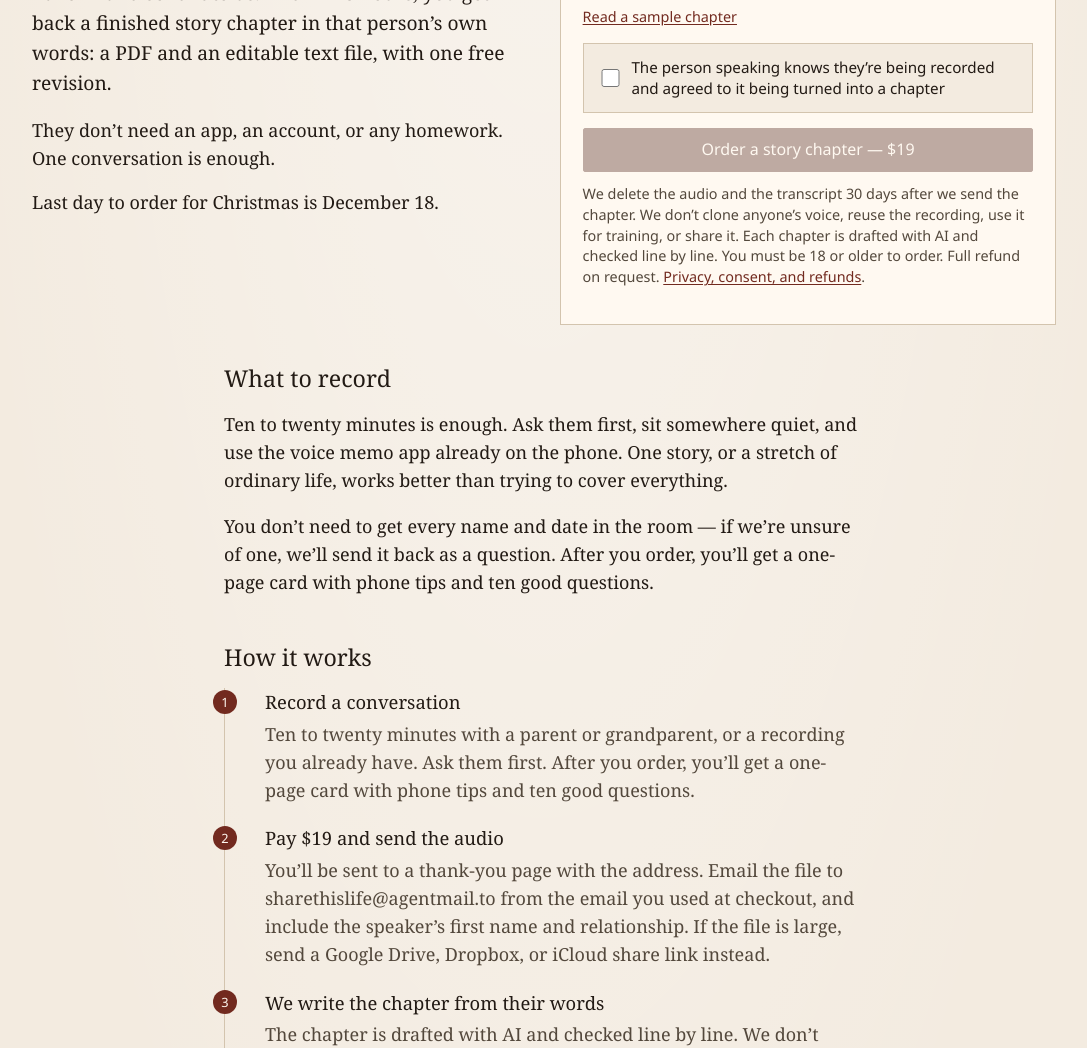
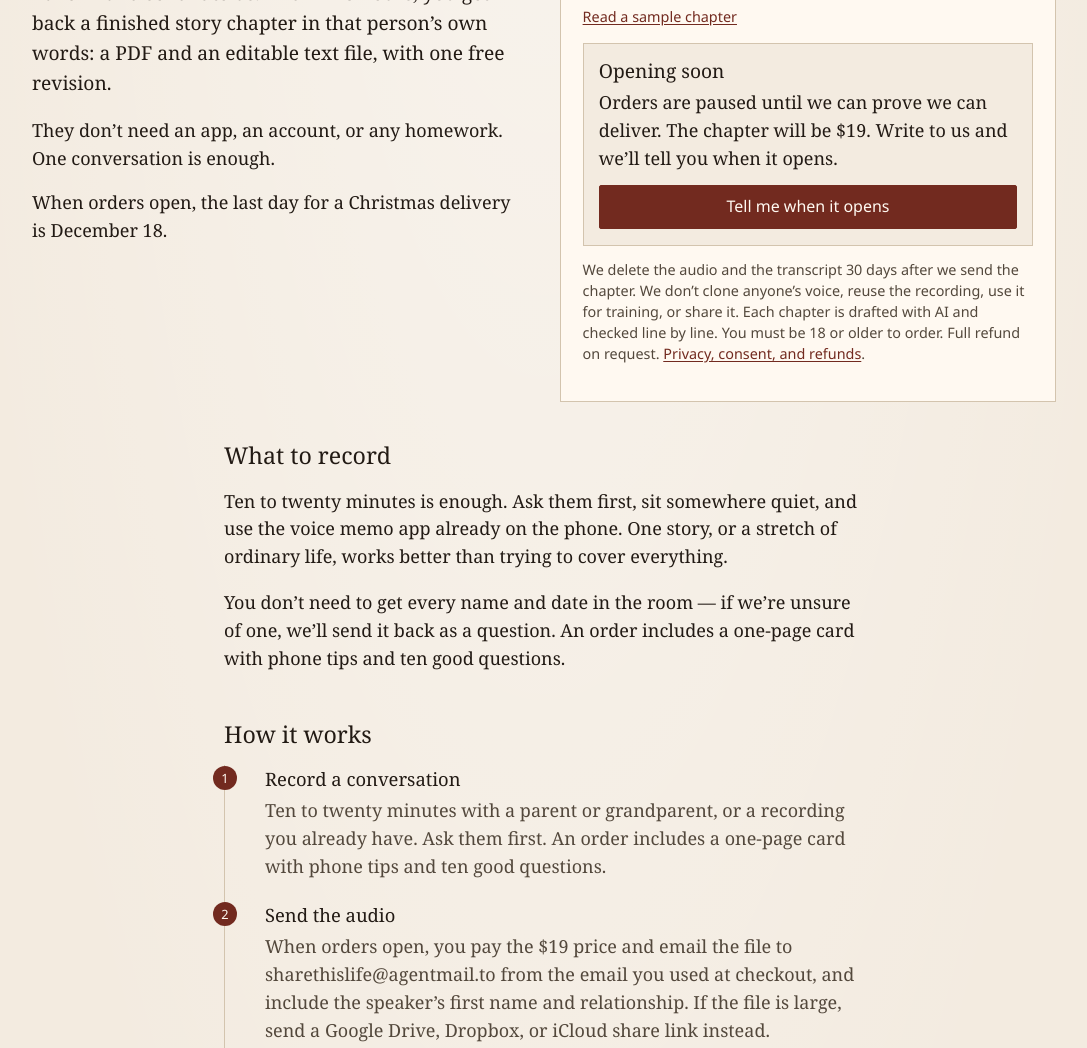
Before and after one commit to evanmack45/sharethislife.com, a plain HTML site: page index.html in a window 1280 px wide. Shown: the part 480-1528 px from the top of the page, without its empty margins (96-1183 px from the left). Drawn offline with Linux system fonts and the light colour scheme.

Commit message:
Pause orders behind ORDERS_OPEN; show Opening soon waitlist

```diff
--- a/css/site.css
+++ b/css/site.css
@@ -1118,3 +1118,36 @@ label.consent-label input[type="checkbox"] {
     break-inside: avoid;
   }
 }
+
+
+
+/* hidden must win over component display rules (e.g. .consent-box { display: block }) */
+[hidden] {
+  display: none !important;
+}
+/* Opening-soon / waitlist state */
+.opening-box {
+  margin: 1rem 0 0.9rem;
+  padding: 0.9rem 0.95rem 1rem;
+  border: 1px solid var(--line);
+  background: var(--paper);
+}
+
+.opening-title {
+  font-size: 1.2rem;
+  font-weight: 400;
+  margin: 0 0 0.4rem;
+  line-height: 1.25;
+}
+
+.opening-box p {
+  margin: 0 0 0.75rem;
+}
+
+.opening-box p:last-child {
+  margin-bottom: 0;
+}
+
+.opening-box .btn {
+  width: 100%;
+}
--- a/index.html
+++ b/index.html
@@ -41,7 +41,7 @@
         <h1>Record them at Thanksgiving. Get a chapter back in 48 hours.</h1>
         <p class="lede">Sit down with a parent or a grandparent for ten or twenty minutes — or use a recording you already have — and send it to us. Within 48 hours, you get back a finished story chapter in that person’s own words: a PDF and an editable text file, with one free revision.</p>
         <p>They don’t need an app, an account, or any homework. One conversation is enough.</p>
-        <p>Last day to order for Christmas is December 18.</p>
+        <p>When orders open, the last day for a Christmas delivery is December 18.</p>
       </section>
 
       <section class="offer-card" id="order" aria-labelledby="offer-title">
@@ -55,20 +55,24 @@
         <p>Every quote in the chapter comes from the recording. We don’t invent words. If we’re unsure of a name or a date, we send those back to you as questions.</p>
         <p class="fine"><a href="sample/">Read a sample chapter</a></p>
 
-        <div class="consent-box">
+        <div class="consent-box" data-orders-open-only hidden>
           <label class="consent-label" for="consent">
             <input type="checkbox" id="consent" name="consent">
             <span>The person speaking knows they’re being recorded and agreed to it being turned into a chapter</span>
           </label>
         </div>
 
-        <!-- Pay href comes from STRIPE_PAYMENT_LINK in js/config.js (one-line swap). -->
-        <p><a class="btn btn-primary" data-pay-link id="pay-link" href="#order" aria-disabled="true" tabindex="-1">Order a story chapter — $19</a></p>
-        <p class="placeholder-note" data-pay-placeholder-note id="pay-placeholder-note" hidden>Payment link coming. This button is a placeholder until a test Stripe link is connected.</p>
+        <!-- When ORDERS_OPEN is true, the pay href is set from STRIPE_PAYMENT_LINK in js/config.js after consent. The Stripe URL is not in this HTML. -->
+        <p data-orders-open-only hidden><a class="btn btn-primary" data-pay-link id="pay-link" href="#order" aria-disabled="true" tabindex="-1">Order a story chapter — $19</a></p>
+        <p class="placeholder-note" data-pay-placeholder-note data-orders-open-only id="pay-placeholder-note" hidden>Payment link coming. This button is a placeholder until a test Stripe link is connected.</p>
+
+        <div class="opening-box" data-orders-closed-only>
+          <h3 class="opening-title">Opening soon</h3>
+          <p>Orders are paused until we can prove we can deliver. The chapter will be $19. Write to us and we’ll tell you when it opens.</p>
+          <p><a class="btn btn-primary" data-waitlist-mailto href="mailto:sharethislife@agentmail.to?subject=Tell%20me%20when%20Share%20This%20Life%20opens">Tell me when it opens</a></p>
+        </div>
+
         <p class="fine">We delete the audio and the transcript 30 days after we send the chapter. We don’t clone anyone’s voice, reuse the recording, use it for training, or share it. Each chapter is drafted with AI and checked line by line. You must be 18 or older to order. Full refund on request. <a href="privacy.html">Privacy, consent, and refunds</a>.</p>
-        <noscript>
-          <p class="placeholder-note">Turn on JavaScript to use the order button, or write to sharethislife@agentmail.to.</p>
-        </noscript>
       </section>
     </div>
 
@@ -76,7 +80,7 @@
     <section class="section-block" id="what-to-record" aria-labelledby="record-title">
       <h2 id="record-title">What to record</h2>
       <p>Ten to twenty minutes is enough. Ask them first, sit somewhere quiet, and use the voice memo app already on the phone. One story, or a stretch of ordinary life, works better than trying to cover everything.</p>
-      <p>You don’t need to get every name and date in the room — if we’re unsure of one, we’ll send it back as a question. After you order, you’ll get a one-page card with phone tips and ten good questions.</p>
+      <p>You don’t need to get every name and date in the room — if we’re unsure of one, we’ll send it back as a question. An order includes a one-page card with phone tips and ten good questions.</p>
     </section>
 
     <section class="section-block" id="how" aria-labelledby="how-title">
@@ -84,11 +88,11 @@
       <ol class="steps">
         <li>
           <h3>Record a conversation</h3>
-          <p>Ten to twenty minutes with a parent or grandparent, or a recording you already have. Ask them first. After you order, you’ll get a one-page card with phone tips and ten good questions.</p>
+          <p>Ten to twenty minutes with a parent or grandparent, or a recording you already have. Ask them first. An order includes a one-page card with phone tips and ten good questions.</p>
         </li>
         <li>
-          <h3>Pay $19 and send the audio</h3>
-          <p>You’ll be sent to a thank-you page with the address. Email the file to sharethislife@agentmail.to from the email you used at checkout, and include the speaker’s first name and relationship. If the file is large, send a Google Drive, Dropbox, or iCloud share link instead.</p>
+          <h3>Send the audio</h3>
+          <p>When orders open, you pay the $19 price and email the file to sharethislife@agentmail.to from the email you used at checkout, and include the speaker’s first name and relationship. If the file is large, send a Google Drive, Dropbox, or iCloud share link instead.</p>
         </li>
         <li>
           <h3>We write the chapter from their words</h3>
--- a/js/app.js
+++ b/js/app.js
@@ -1,4 +1,4 @@
-/* Share This Life — preview: consent gate, pay link, mailto. */
+/* Share This Life — orders-open switch, consent gate, pay link, mailto. */
 (function () {
   "use strict";
 
@@ -12,9 +12,23 @@
     return Array.prototype.slice.call((root || document).querySelectorAll(sel));
   }
 
+  function ordersAreOpen() {
+    return config.ordersOpen === true;
+  }
+
+  function syncOrdersState() {
+    var open = ordersAreOpen();
+    $$("[data-orders-open-only]").forEach(function (el) {
+      el.hidden = !open;
+    });
+    $$("[data-orders-closed-only]").forEach(function (el) {
+      el.hidden = open;
+    });
+  }
+
   function showPlaceholderNotes() {
     $$("[data-pay-placeholder-note]").forEach(function (el) {
-      if (config.stripeIsPlaceholder) {
+      if (ordersAreOpen() && config.stripeIsPlaceholder) {
         el.hidden = false;
       } else {
         el.hidden = true;
@@ -26,6 +40,13 @@
     var consent = $("#consent");
     var pay = $("[data-pay-link]");
     if (!pay) return;
+
+    if (!ordersAreOpen()) {
+      pay.setAttribute("aria-disabled", "true");
+      pay.setAttribute("tabindex", "-1");
+      pay.setAttribute("href", "#order");
+      return;
+    }
 
     var checked = !!(consent && consent.checked);
     if (checked) {
@@ -44,7 +65,7 @@
     var pay = $("[data-pay-link]");
     if (!pay) return;
 
-    if (config.stripeIsPlaceholder) {
+    if (ordersAreOpen() && config.stripeIsPlaceholder) {
       pay.setAttribute("aria-describedby", "pay-placeholder-note");
     }
 
@@ -53,6 +74,10 @@
     }
 
     pay.addEventListener("click", function (e) {
+      if (!ordersAreOpen()) {
+        e.preventDefault();
+        return;
+      }
       var checked = !!(consent && consent.checked);
       if (!checked) {
         e.preventDefault();
@@ -78,8 +103,14 @@
         el.setAttribute("href", config.mailtoHref);
       }
     });
+    $$("[data-waitlist-mailto]").forEach(function (el) {
+      if (config.waitlistMailtoHref) {
+        el.setAttribute("href", config.waitlistMailtoHref);
+      }
+    });
   }
 
+  syncOrdersState();
   showPlaceholderNotes();
   bindPay();
   bindMailto();
--- a/js/config.js
+++ b/js/config.js
@@ -1,13 +1,21 @@
 /* Share This Life — site config.
+ *
+ * ORDERS_OPEN is the one switch for the home-page offer.
+ * false: show “Opening soon” and a waitlist mailto. Do not put the
+ *   Stripe URL into the page.
+ * true: restore the consent checkbox and the $19 pay button exactly
+ *   as they work when orders are open.
  *
  * STRIPE_PAYMENT_LINK is the live $19 Stripe Payment Link.
  * After payment, the thanks page on this site is /thanks-r8m3/.
  * Stripe redirects to https://sharethislife.com/thanks-r8m3/ (checked
  * 2026-11-19). Do not change Stripe from this repo.
- * Swap this one line if the link changes.
+ * Swap that one line if the link changes.
  */
 (function (root) {
   "use strict";
+
+  var ORDERS_OPEN = false;
 
   // Live Stripe Payment Link ($19). Thanks page on this site: /thanks-r8m3/
   var STRIPE_PAYMENT_LINK = "https://buy.stripe.com/3cIfZ90LO2T77Oz1n93oA05";
@@ -18,8 +26,10 @@
     "Speaker's first name: \n" +
     "Relationship (for example, my mom): \n" +
     "A share link, if the file is too big to attach: \n";
+  var WAITLIST_SUBJECT = "Tell me when Share This Life opens";
 
   root.STL_CONFIG = {
+    ordersOpen: ORDERS_OPEN,
     stripePaymentLink: STRIPE_PAYMENT_LINK,
     stripeIsPlaceholder: STRIPE_PAYMENT_LINK.indexOf("PLACEHOLDER") !== -1,
     submitEmail: SUBMIT_EMAIL,
@@ -31,6 +41,12 @@
       encodeURIComponent(MAILTO_SUBJECT) +
       "&body=" +
       encodeURIComponent(MAILTO_BODY),
+    waitlistSubject: WAITLIST_SUBJECT,
+    waitlistMailtoHref:
+      "mailto:" +
+      SUBMIT_EMAIL +
+      "?subject=" +
+      encodeURIComponent(WAITLIST_SUBJECT),
     thanksPath: "thanks-r8m3/",
     priceLabel: "$19",
     siteName: "Share This Life"
```
Also changed, not shown: 2 other files.
